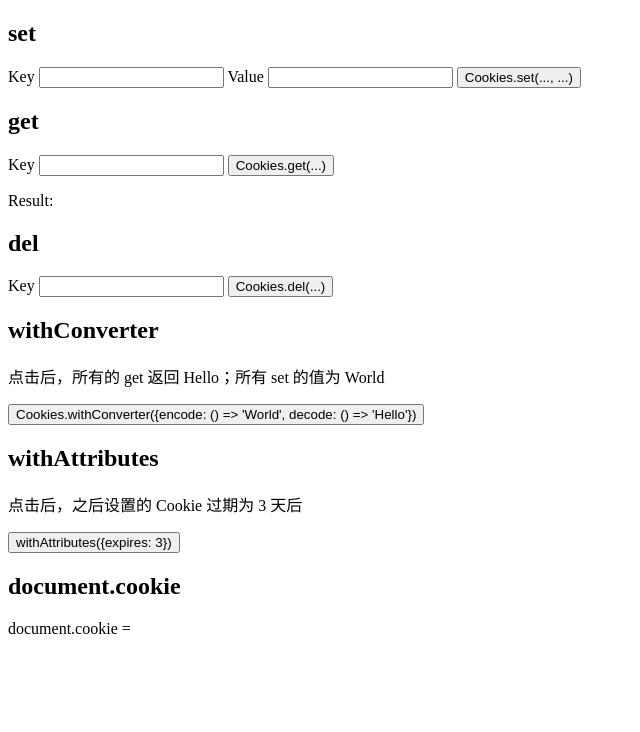
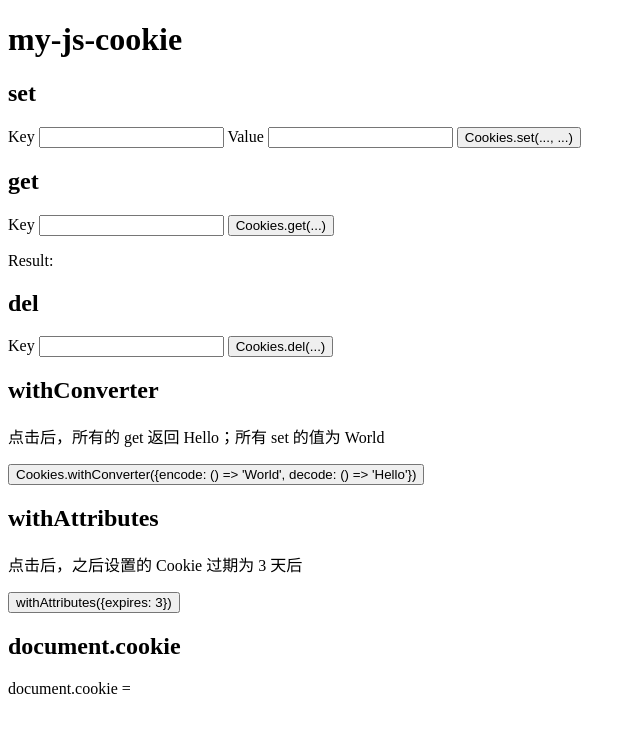
Before and after one commit to haixiangyan/my-js-cookie, a website built with webpack: page public/index.html in a window 1280 px wide. Shown: the whole page, without its empty margins (0-640 px from the left). Built offline with nearby package versions, Linux system fonts and the light colour scheme.

Commit message:
feat: 更新 index.html

```diff
--- a/public/index.html
+++ b/public/index.html
@@ -2,11 +2,13 @@
 <html lang="en">
 <head>
   <meta charset="UTF-8">
-  <title>My js-cookie</title>
+  <title>my-js-cookie</title>
 </head>
 <body>
 
 <div>
+	<h1>my-js-cookie</h1>
+
   <h2>set</h2>
   <form id="setForm">
     <label for="setKey">
```
